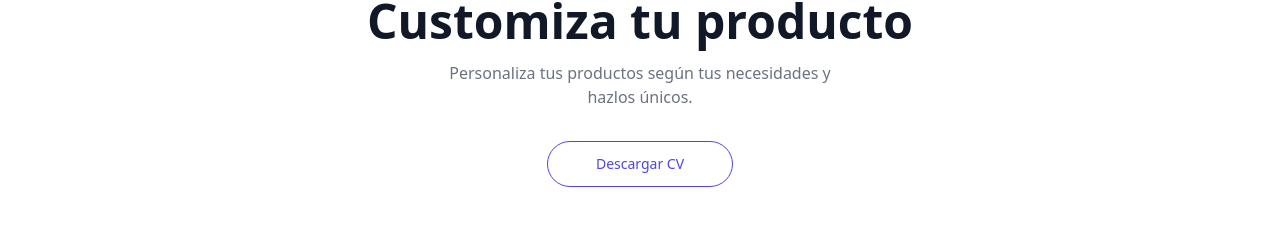
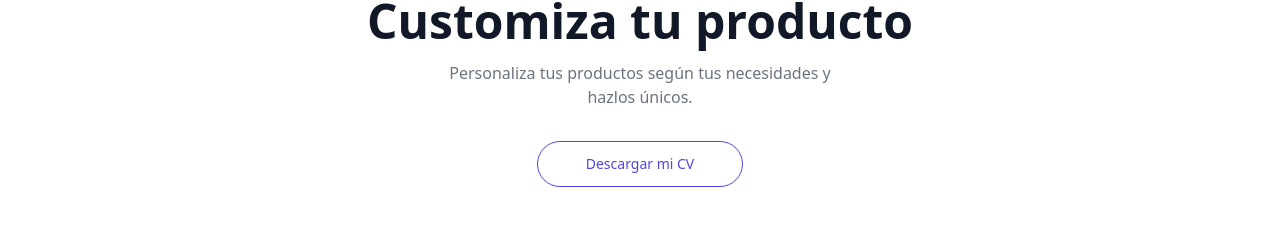
Before and after one commit to lororock/portafolio-vue, a Vue app: page / in a window 1280 px wide. Shown: the part 1000-1237 px from the top of the page. Built offline with nearby package versions, Linux system fonts and the light colour scheme.

Commit message:
change href cv

```diff
--- a/src/components/Cv.vue
+++ b/src/components/Cv.vue
@@ -13,11 +13,11 @@
         </p>
 
         <a
-          href="src/assets/document/cv-Cristhian-Rosas.pdf"
+          href="../assets/document/cv-Cristhian-Rosas.pdf"
           download
           class="inline-block px-12 py-3 mt-8 text-sm font-medium text-indigo-600 border border-indigo-600 rounded-full hover:bg-indigo-600 hover:text-white focus:outline-none focus:ring active:bg-indigo-500"
         >
-          Descargar CV
+          Descargar mi CV
         </a>
       </div>
     </div>
```
